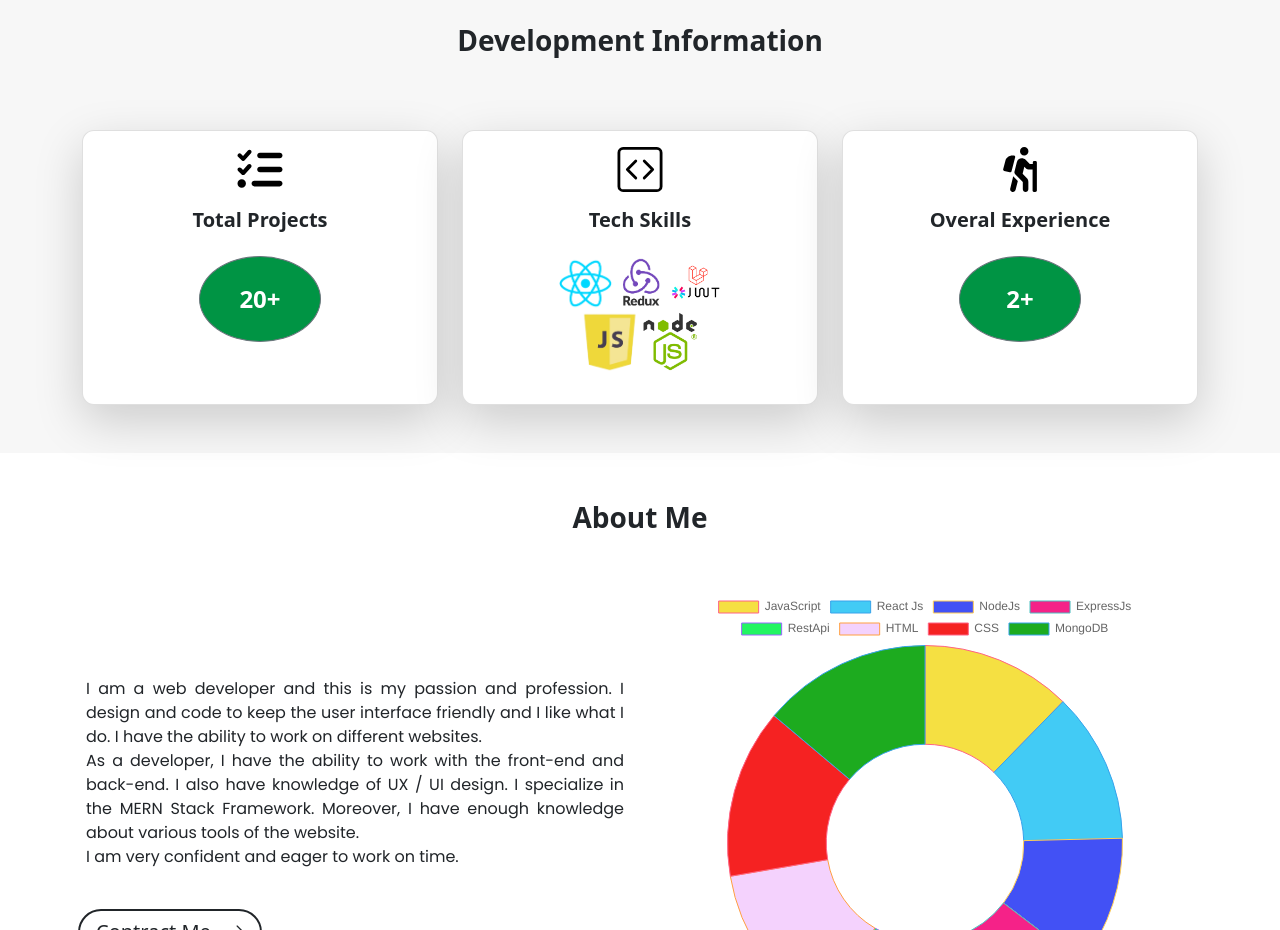
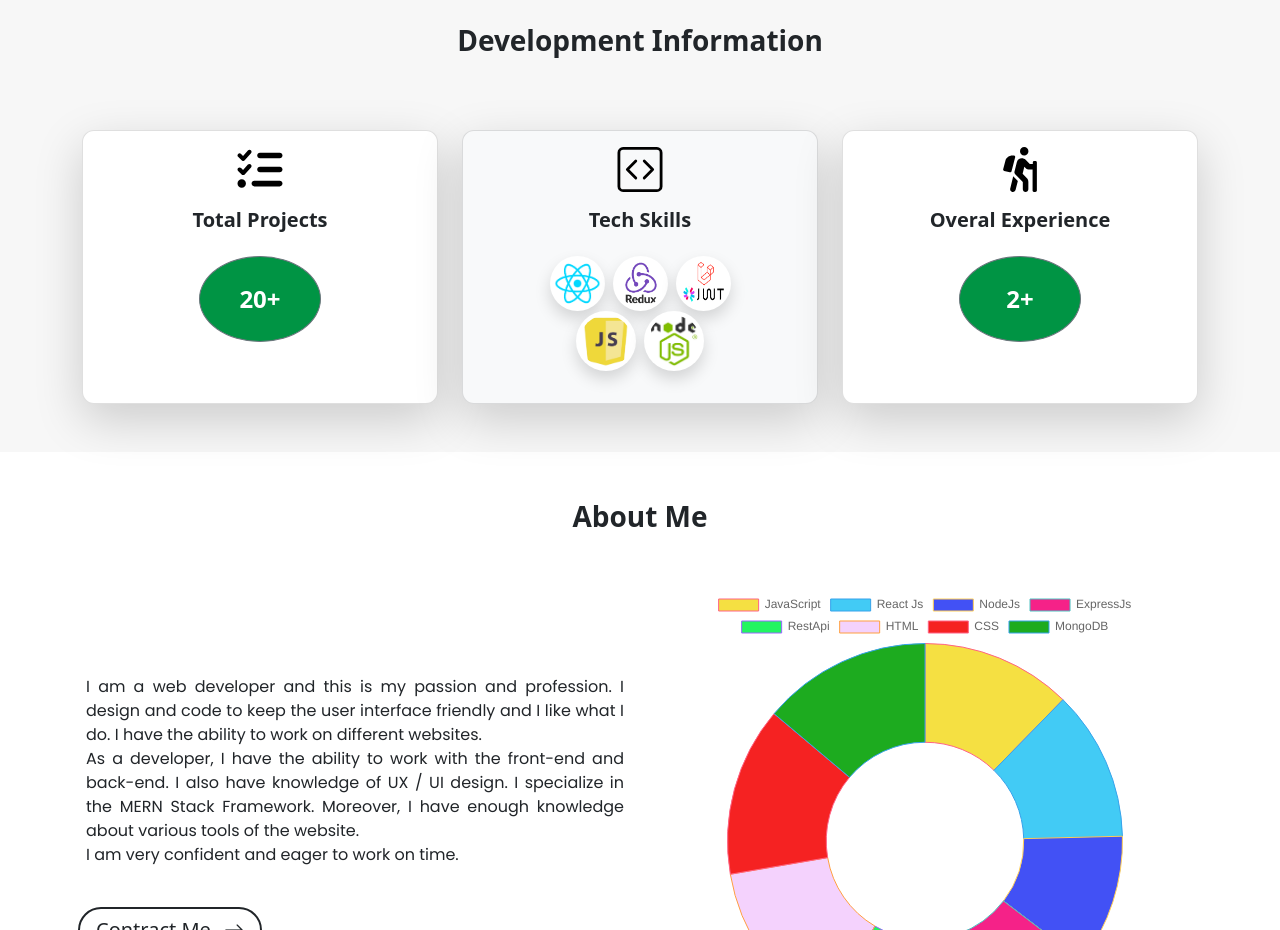
Before and after one commit to mesu-ai/portfolio, a React (Create React App) app: page / in a window 1280 px wide. Shown: the part 880-1810 px from the top of the page. Built offline with nearby package versions, Linux system fonts and the light colour scheme.

Commit message:
update design

```diff
--- a/src/pages/home/developerinfo/DevCard.js
+++ b/src/pages/home/developerinfo/DevCard.js
@@ -15,7 +15,7 @@ const DevCard = ({info}) => {
 
     return (
         <Col>
-        <Card data-aos="zoom-in-up" className="h-100 p-3 shadow-lg " style={{borderRadius:'12px',backgroundColor:'white'}}>
+        <Card data-aos="zoom-in-up" style={{borderRadius:'12px',backgroundColor:'white'}} className={`h-100 p-3 shadow-lg ${info.id===2 ? 'bg-light' : ''}`} >
             <Card.Img  variant="top" src={info.img}  height="45" />
             <Card.Body>
             <Card.Title className="text-capitalize fw-bold">{info.title}</Card.Title>
@@ -33,13 +33,13 @@ const DevCard = ({info}) => {
                 <div>
                   <div>
                     {info.icons.slice(0,3).map((icon,index)=>
-                    <img key={index} src={icon.icon1} alt='' width={55}/>
+                    <img className='rounded-circle shadow mx-1 p-1 bg-white' key={index} src={icon.icon1} alt='' width={55} height={55}/>
                     )}
 
                   </div>
                   <div>
                     {info.icons.slice(3,5).map((icon,index)=>
-                    <img key={index} src={icon.icon1} alt='' width={60}/>
+                    <img className='rounded-circle shadow mx-1 p-1 bg-white' key={index} src={icon.icon1} alt='' width={60} height={60}/>
                     )}
 
                   </div>
```
